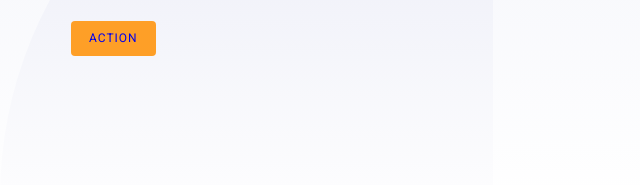
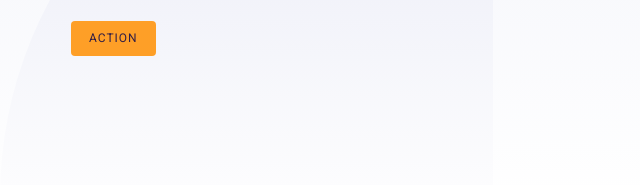
Before and after one commit to marypieroszkiewicz/shuffle--recruitment-task, a website built with Parcel: page src/index.html in a window 1280 px wide. In both pictures the pointer is over the button "ACTION". Shown: the part 427-612 px from the top of the page, 0-640 px from the left. Built offline with nearby package versions, Linux system fonts and the light colour scheme.

Commit message:
project files

```diff
--- a/src/scss/partials/_component.scss
+++ b/src/scss/partials/_component.scss
@@ -61,10 +61,11 @@
       font-size: rem(12px);
       font-weight: 400;
       letter-spacing: 1px;
+      color: $white;
     }
 
-    &-anchor:visited {
-      color: $white;
+    &-anchor:hover {
+      color: #311e46;
     }
   }
 
```
Also changed, not shown: dist/index.html (added), 8 other files.
